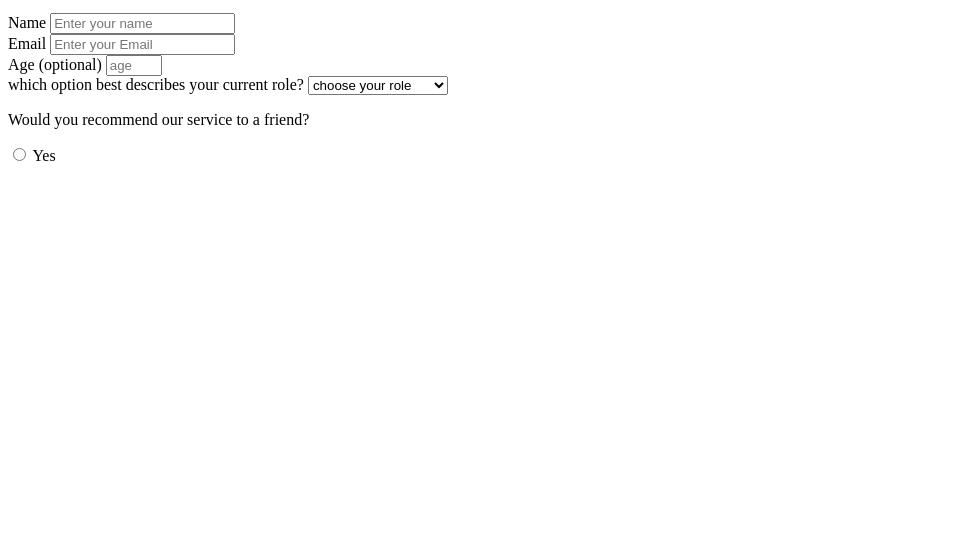
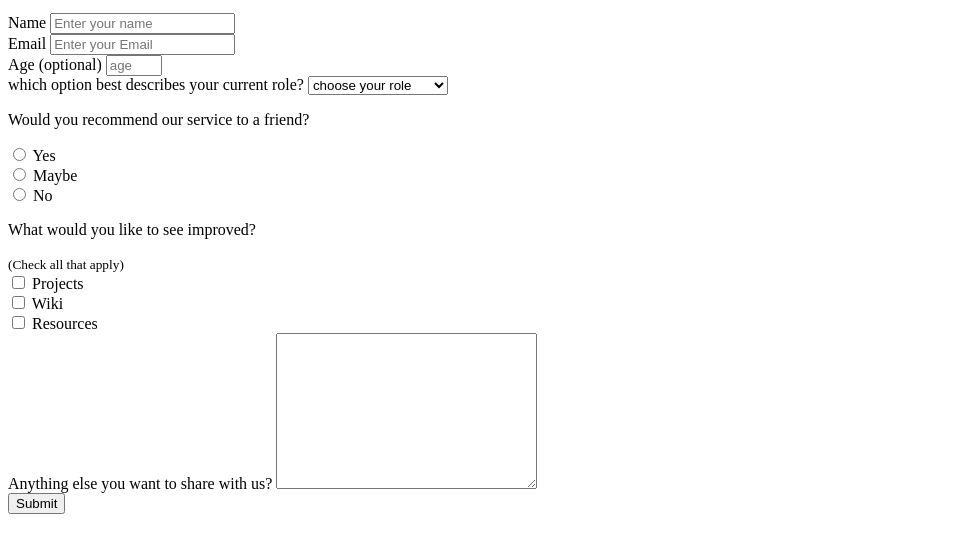
Before and after one commit to erminski/fcc-form, a plain HTML site: page index.html in a window 1280 px wide. Shown: the part 101-654 px from the top of the page, without its empty margins (0-970 px from the left). Drawn offline with Linux system fonts and the light colour scheme.

Commit message:
completed index.html

```diff
--- a/index.html
+++ b/index.html
@@ -19,6 +19,7 @@
           name="fullname"
           id="name"
           placeholder="Enter your name"
+          required
         />
       </div>
       <div class="form-control">
@@ -31,7 +32,7 @@
           required
         />
       </div>
-      <div>
+      <div class="form-control">
         <label id="number-label" for="age">Age (optional)</label>
         <input
           type="number"
@@ -46,7 +47,7 @@
         <label for="dropdown"
           >which option best describes your current role?</label
         >
-        <select name="role" id="dropdown">
+        <select name="role" id="dropdown" required>
           <option value="" disabled selected>choose your role</option>
           <optgroup label="Experienced">
             <option value="manager">manager</option>
@@ -61,10 +62,49 @@
       <div class="form-control">
         <p>Would you recommend our service to a friend?</p>
         <div class="btn-group">
-          <input type="radio" />
-          <label for="">Yes</label>
+          <input name="recommend" type="radio" id="yes" />
+          <label for="yes">Yes</label>
+        </div>
+        <div class="btn-group">
+          <input name="recommend" type="radio" id="maybe" />
+          <label for="maybe">Maybe</label>
+        </div>
+        <div class="btn-group">
+          <input name="recommend" type="radio" id="no" />
+          <label for="no">No</label>
         </div>
       </div>
+      <div class="form-control">
+        <p>What would you like to see improved?</p>
+        <small>(Check all that apply)</small>
+        <div class="btn-group">
+          <input
+            type="checkbox"
+            id="projects"
+            name="projects"
+            value="projects"
+          />
+          <label for="projects">Projects</label>
+        </div>
+        <div class="btn-group">
+          <input type="checkbox" id="wiki" name="wiki" value="wiki" />
+          <label for="wiki">Wiki</label>
+        </div>
+        <div class="btn-group">
+          <input
+            type="checkbox"
+            id="resources"
+            name="resources"
+            value="resources"
+          />
+          <label for="resources">Resources</label>
+        </div>
+        <div class="form-control">
+          <label for="comment">Anything else you want to share with us?</label>
+          <textarea name="comment" id="comment" cols="30" rows="10"></textarea>
+        </div>
+      </div>
+      <button type="submit">Submit</button>
     </form>
   </body>
 </html>
```
